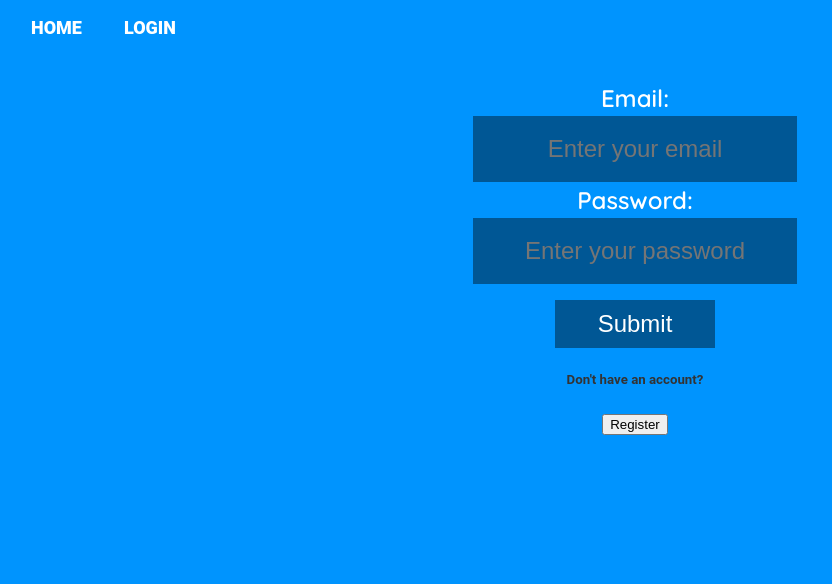
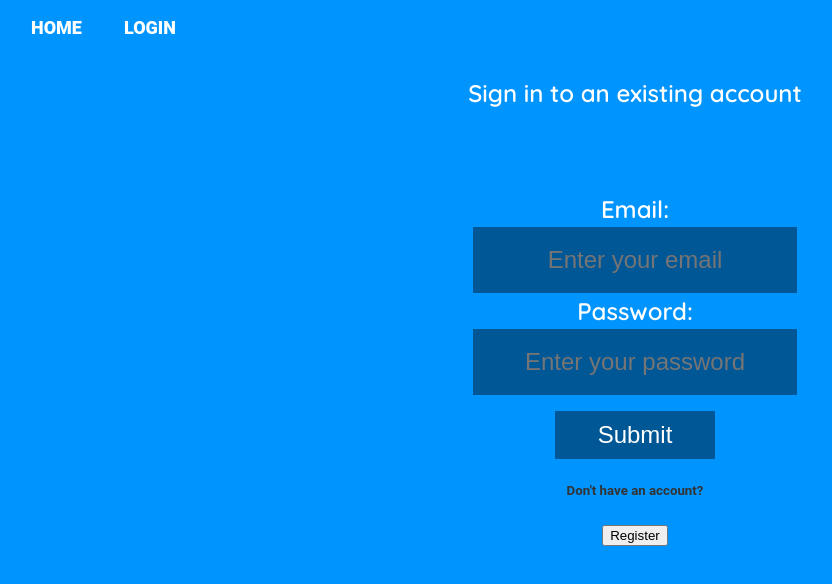
Before and after one commit to MuhammadC11/HackPrinceton, a Vue app in the folder princeton/: page /login in a window 1280 px wide. Shown: the top 584 px of the page, without its empty margins (5-837 px from the left). Built offline with nearby package versions, Linux system fonts and the light colour scheme.

Commit message:
Update login.vue

```diff
--- a/princeton/src/views/login.vue
+++ b/princeton/src/views/login.vue
@@ -1,6 +1,7 @@
 <template>
   <div>
     <form class="login_container" @submit.prevent="login()">
+      <h1>Sign in to an existing account</h1>
       <div class="inputs">
         <label id="el"> Email: </label>
         <input
@@ -153,4 +154,11 @@ body {
 
   margin: auto;
 }
+h1{
+  font-size: 1.5rem;
+  color: #ffffff;
+  font-family: "Quicksand", sans-serif;
+  margin: auto;
+  margin-top: 75px;
+}
 </style>
```
